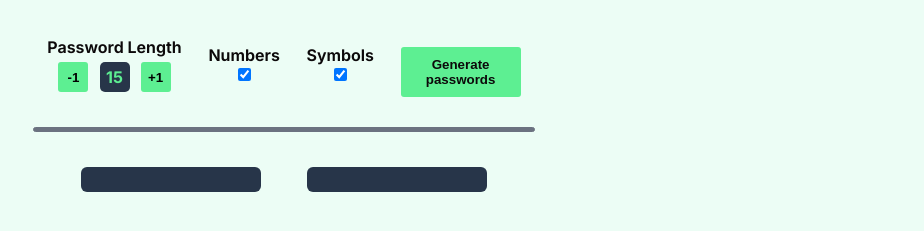
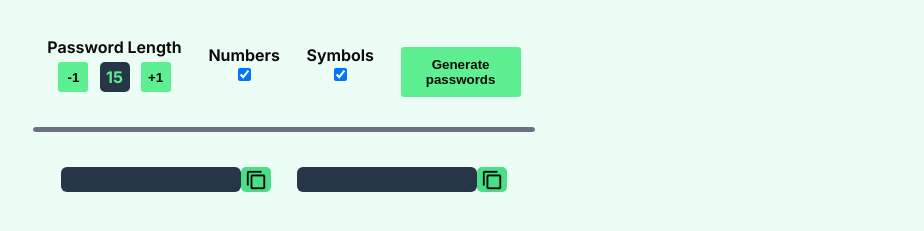
Before and after one commit to Aguia-a/password-generator, a plain HTML site: page index.html in a window 1280 px wide. Shown: the part 233-464 px from the top of the page, without its empty margins (356-1280 px from the left). Drawn offline with Linux system fonts and the light colour scheme.

Commit message:
created buttons click-to-copy

```diff
--- a/index.html
+++ b/index.html
@@ -46,8 +46,15 @@
         <div class="divisor"></div>
 
         <section id="password">
-            <div class="output-area" id="outputOne"></div>
-            <div class="output-area" id="outputTwo"></div>
+            <div class="output-wrapper">
+                <div class="output-area" id="outputOne"></div>
+                <button id="copyOne" class="copy" onclick="copyPassOne()"><img class="copy-img" src="./icons/copy-icon.png"/></button>
+            </div>
+
+            <div class="output-wrapper">
+                <div class="output-area" id="outputTwo"></div>
+                <button id="copyTwo" class="copy" onclick="copyPassTwo()"><img class="copy-img" src="./icons/copy-icon.png"/></button>
+            </div>
         </section>
 
         <script src="./main.js"></script>
--- a/main.js
+++ b/main.js
@@ -49,6 +49,14 @@ function delOne() {
         passLenght -= 1;
     }
     updateArea();
+}
+
+function copyPassOne() {
+    navigator.clipboard.writeText(output1.textContent);
+}
+
+function copyPassTwo() {
+    navigator.clipboard.writeText(output2.textContent);
 }
 
 function getPassSize() {
--- a/styles.css
+++ b/styles.css
@@ -139,6 +139,9 @@ label {
         color: var(--text-green);
 }
 
+.output-wrapper {
+        display: flex;
+}
 /* Page Items END */
 
 @media only screen and (max-width: 600px) {
@@ -225,6 +228,28 @@ label {
 
         justify-content: center;
         align-items: center;
+    }
+
+    .copy {
+        height: 25px;
+        width: 30px;
+
+        display: block;
+
+        justify-content: center;
+        align-items: center;
+
+        background-color: var(--main-green);
+        border: none;
+        border-radius: 5px;
+    }
+
+    .copy-img {
+        width: 22px;
+
+        margin: 1px 0px 1px -2px;
+
+        object-fit: cover;
     }
 }
 
@@ -330,4 +355,26 @@ label {
         justify-content: center;
         align-items: center;
     }
+
+    .copy {
+        height: 25px;
+        width: 30px;
+
+        display: block;
+
+        justify-content: center;
+        align-items: center;
+
+        background-color: var(--main-green);
+        border: none;
+        border-radius: 5px;
+    }
+
+    .copy-img {
+        width: 22px;
+
+        margin: 1px 0px 1px -2px;
+
+        object-fit: cover;
+    }
 }
```
Also changed, not shown: icons/copy-icon.png (added).
